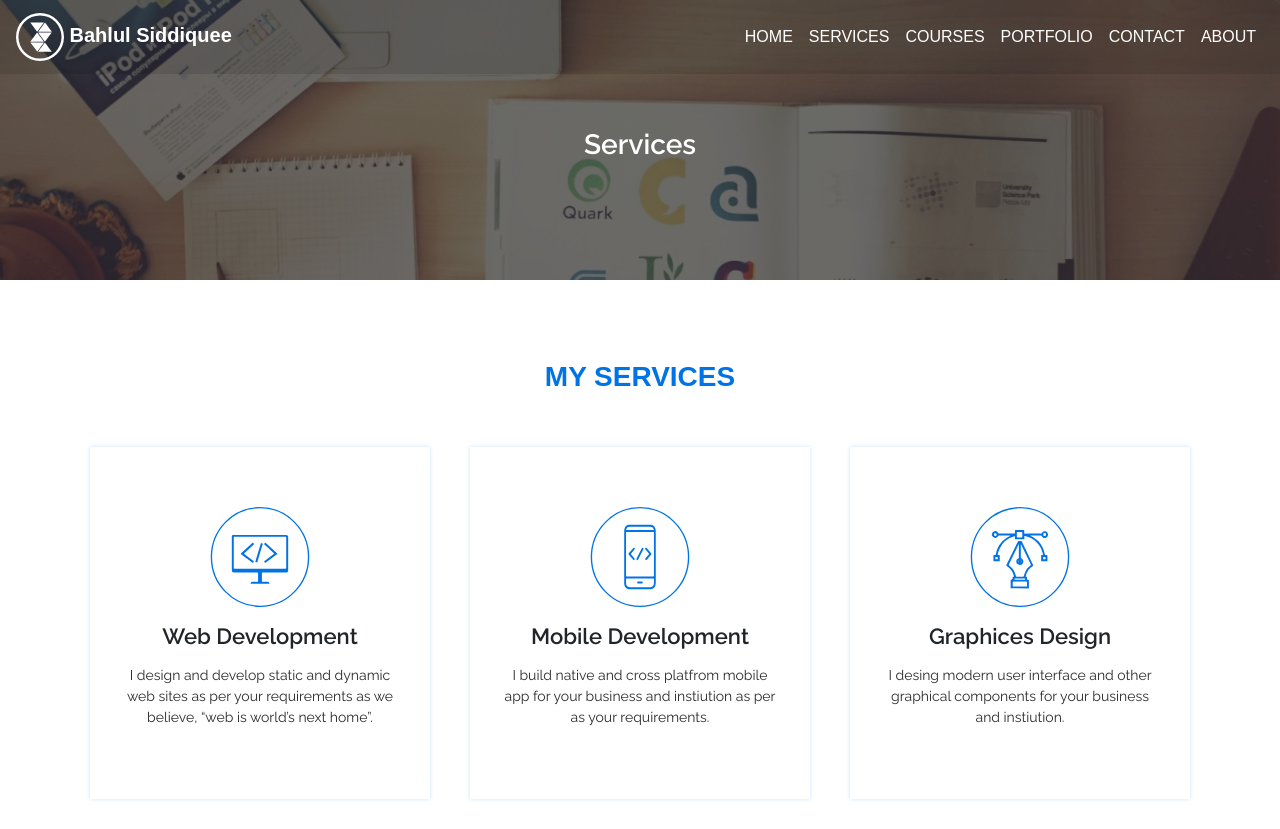
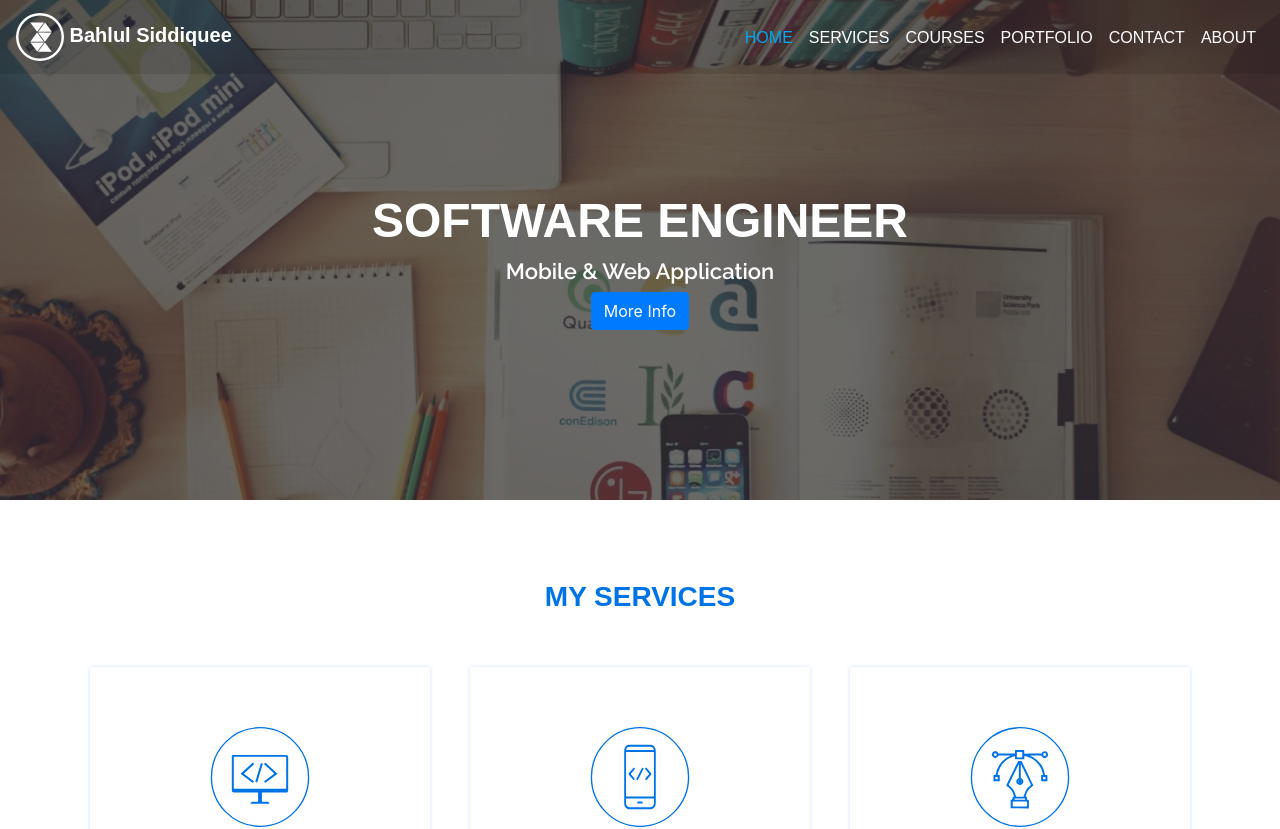
Before and after one commit to Bahlul19/project-with-react, a React (Create React App) app: page / in a window 1280 px wide. Shown: the top 829 px of the page. Built offline with nearby package versions, Linux system fonts and the light colour scheme.

Commit message:
Added router configuration into the project

```diff
--- a/package.json
+++ b/package.json
@@ -15,6 +15,7 @@
     "react-bootstrap": "^2.0.0-beta.4",
     "react-countup": "^4.4.0",
     "react-dom": "^17.0.2",
+    "react-router-dom": "^5.2.0",
     "react-scripts": "^4.0.3",
     "react-slick": "^0.28.1",
     "react-visibility-sensor": "^5.1.1",
--- a/public/index.html
+++ b/public/index.html
@@ -14,7 +14,6 @@
     <link rel="preconnect" href="https://fonts.googleapis.com">
     <link rel="preconnect" href="https://fonts.gstatic.com" crossorigin>
     <link href="https://fonts.googleapis.com/css2?family=Montserrat:wght@400;500;600;700&family=Raleway:wght@300;400;500;600;700&display=swap" rel="stylesheet">
-    <title>Home</title>
   </head>
   <body>
     <noscript>You need to enable JavaScript to run this app.</noscript>
--- a/src/App.js
+++ b/src/App.js
@@ -1,32 +1,16 @@
 import React from 'react';
-// import TopBanner from './components/ContactUsSection/ContactUsSection.jsx';
-// import TopBanner from "./components/TopBanner/TopBanner.jsx";
- //import TopNavigation from './components/TopNavigation/TopNavigation.jsx';
-// import PageTop from './components/PageTop/PageTop.jsx';
-//import AboutDescription from './components/AboutDescription/AboutDescription.jsx';
-//  import ContactSection from './components/ContactSection/ContactSection.jsx';
-//import ContactUsSection from './components/ContactUsSection/ContactUsSection.jsx';
+import { BrowserRouter } from 'react-router-dom';
+import AppRoute from './router/AppRoute';
 
-// import AboutPage from './pages/AboutPage';
-
-// import ContactUsSection from './pages/ContactUsSectionPage';
-
-import ServicesPage from './pages/ServicesPage';
-
-// import HomePage from "./pages/HomePage.jsx";
 
 function App() {
   return (
-    <div>
 
-    {/* <ContactUsSection /> */}
+    <BrowserRouter>
 
-    {/* <HomePage /> */}
-    {/* <HomePage /> */}
+      <AppRoute />
 
-    <ServicesPage />
-
-    </div>
+    </BrowserRouter>
 
   );
 }
--- a/src/asset/css/custom.css
+++ b/src/asset/css/custom.css
@@ -105,7 +105,7 @@
     text-decoration: none;
     font-family: 'Montserreat', sans-serif;
     font-weight: 400;
-    color: #ffffff !important;
+    color: #ffffff;
     font-size: 16px;
 }
 
--- a/src/components/TopNavigation/TopNavigation.jsx
+++ b/src/components/TopNavigation/TopNavigation.jsx
@@ -1,5 +1,6 @@
 import React, {Component,Fragment} from 'react';
 import {Nav, Navbar, NavDropdown} from "react-bootstrap";
+import { NavLink } from 'react-router-dom';
 import whiteLogo from '../../asset/image/navlogo.svg';
 import blueLogo from '../../asset/image/navlogoScroll.svg';
 import '../../asset/css/custom.css';
@@ -7,7 +8,7 @@ import '../../asset/css/bootstrap.min.css';
 class TopNavigation extends Component {
 
 
-    constructor(){
+    constructor(props){
         super();
 
         this.state = {
@@ -16,7 +17,8 @@ class TopNavigation extends Component {
             navbarLogo : [whiteLogo],
             navVariant: "dark",
             navbarBackground : "navBackground",
-            navbarItem : "navItem"
+            navbarItem : "navItem",
+            pageTitle : props.title
         }
     }
 
@@ -39,6 +41,9 @@ class TopNavigation extends Component {
     render() {
         return (
             <Fragment>
+
+                <title>{this.state.pageTitle}</title>
+
                 <Navbar variant={this.state.navVariant} className={this.state.navbarBackground} fixed="top" collapseOnSelect expand="lg" >
                     <Navbar.Brand href="#home" className={this.state.navbarTitle}><img src={this.state.navbarLogo} /> Bahlul Siddiquee</Navbar.Brand>
                     <Navbar.Toggle aria-controls="responsive-navbar-nav" />
@@ -46,12 +51,12 @@ class TopNavigation extends Component {
                         <Nav className="mr-auto">
                         </Nav>
                         <Nav>
-                            <Nav.Link className={this.state.navbarItem} href="#deets">HOME</Nav.Link>
-                            <Nav.Link className={this.state.navbarItem} href="#deets">SERVICES</Nav.Link>
-                            <Nav.Link className={this.state.navbarItem} href="#deets">COURSES</Nav.Link>
-                            <Nav.Link className={this.state.navbarItem} href="#deets">PORTFOLIO</Nav.Link>
-                            <Nav.Link className={this.state.navbarItem} href="#deets">CONTACT</Nav.Link>
-                            <Nav.Link className={this.state.navbarItem} href="#deets">ABOUT</Nav.Link>
+                            <Nav.Link><NavLink exact activeStyle={{color: '#00a8ee'}} className={this.state.navbarItem} to="/">HOME</NavLink></Nav.Link>
+                            <Nav.Link><NavLink exact activeStyle={{color: '#00a8ee'}} className={this.state.navbarItem} to="/services">SERVICES</NavLink></Nav.Link>
+                            <Nav.Link><NavLink exact activeStyle={{color: '#00a8ee'}} className={this.state.navbarItem} to="/courses">COURSES</NavLink></Nav.Link>
+                            <Nav.Link><NavLink exact activeStyle={{color: '#00a8ee'}} className={this.state.navbarItem} to="/portfolio">PORTFOLIO</NavLink></Nav.Link>
+                            <Nav.Link><NavLink exact activeStyle={{color: '#00a8ee'}} className={this.state.navbarItem} to="/contact">CONTACT</NavLink></Nav.Link>
+                            <Nav.Link><NavLink exact activeStyle={{color: '#00a8ee'}} className={this.state.navbarItem} to="/about">ABOUT</NavLink></Nav.Link>
                         </Nav>
                     </Navbar.Collapse>
                 </Navbar>
--- a/src/pages/AboutPage.jsx
+++ b/src/pages/AboutPage.jsx
@@ -10,7 +10,7 @@ class AboutPage extends Component{
         return(
             <Fragment>
 
-                <TopNavigation />
+                <TopNavigation title="About" />
 
                 <PageTop pagetitle ="About Me"/>
                 {/* sending a props to the specific page */}
--- a/src/pages/ContactUsSectionPage.jsx
+++ b/src/pages/ContactUsSectionPage.jsx
@@ -10,7 +10,7 @@ class ContactUsSectionPage extends Component{
         return(
             <Fragment>
 
-            <TopNavigation />
+            <TopNavigation title="Contact"/>
 
             <PageTop pagetitle ="Contact Us" />
 
--- a/src/pages/CoursesPage.jsx
+++ b/src/pages/CoursesPage.jsx
@@ -10,7 +10,7 @@ class CoursesPage extends Component{
 
             <Fragment>
 
-                <TopNavigation />
+                <TopNavigation title="Courses" />
 
                 <PageTop pagetitle ="All Courses"/>
                 {/* sending a props to the specific page */}
--- a/src/pages/HomePage.jsx
+++ b/src/pages/HomePage.jsx
@@ -26,7 +26,7 @@ class HomePage extends Component{
             return (
                 <div>
 
-                  <TopNavigation />
+                  <TopNavigation title="Home"/>
                   <TopBanner />
                   <Services />
                   <Analysis />
--- a/src/pages/PortfolioPage.jsx
+++ b/src/pages/PortfolioPage.jsx
@@ -10,7 +10,7 @@ class PortfolioPage extends Component{
         return(
             <Fragment>
 
-            <TopNavigation />
+            <TopNavigation title="Portfolio" />
 
             <PageTop pagetitle ="Portfolio"/>
 
--- a/src/pages/ServicesPage.jsx
+++ b/src/pages/ServicesPage.jsx
@@ -11,7 +11,7 @@ class ServicesPage extends Component{
         return(
             <Fragment>
 
-            <TopNavigation />
+            <TopNavigation title="Services" />
 
             <PageTop pagetitle ="Services" />
 
--- /dev/null
+++ b/src/router/AppRoute.js
@@ -0,0 +1,30 @@
+import React, {Component, Fragment} from 'react';
+import {Route, Switch} from 'react-router-dom';
+import HomePage from '../pages/HomePage';
+import ServicesPage from '../pages/ServicesPage';
+import CoursesPage from '../pages/CoursesPage';
+import PortfolioPage from '../pages/PortfolioPage';
+import ContactUsSectionPage from '../pages/ContactUsSectionPage';
+import AboutPage from '../pages/AboutPage';
+
+class AppRoute extends Component{
+    render(){
+        return(
+            <Fragment>
+
+                <Switch>
+
+                    <Route exact path="/" component={HomePage} />
+                    <Route exact path="/services" component={ServicesPage}/>
+                    <Route exact path="/courses" component={CoursesPage}/>
+                    <Route exact path="/portfolio" component={PortfolioPage}/>
+                    <Route exact path="/contact" component={ContactUsSectionPage}/>
+                    <Route exact path="/about" component={AboutPage}/>
+
+                </Switch>
+
+            </Fragment>
+        );
+    }
+}
+export default AppRoute;
```
Also changed, not shown: 1 other file (tests, documents, lock files or other folders).
